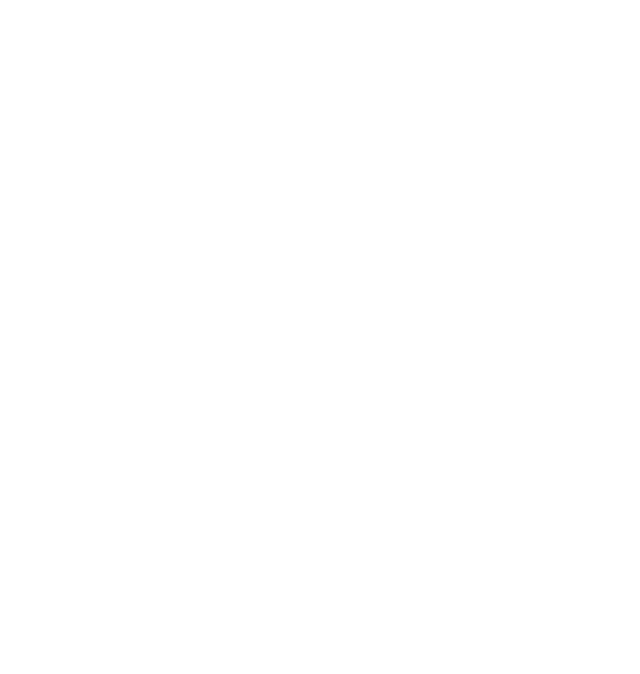
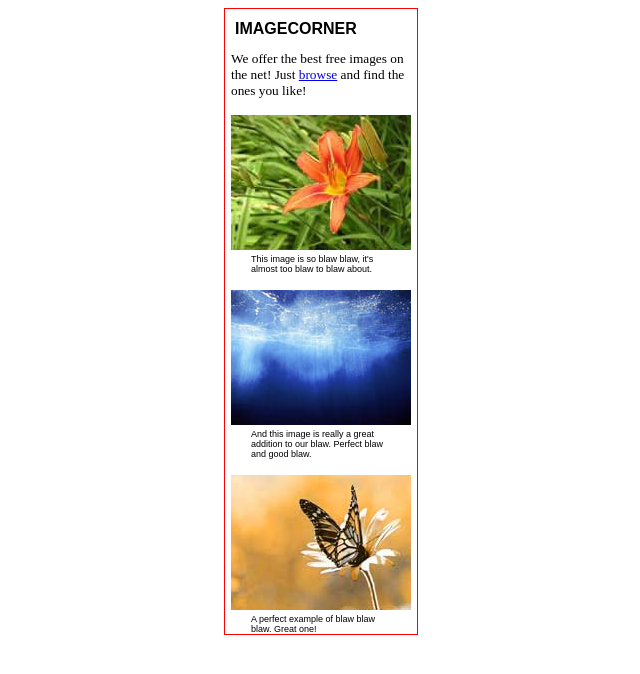
Before and after one commit to ppavlov28/LR-04-3, a plain HTML site: page sidebar.html in a window 1280 px wide. Shown: the whole page, without its empty margins (319-959 px from the left). Drawn offline with Linux system fonts and the light colour scheme.

Commit message:
Sidebar draft

```diff
--- a/sidebar.css
+++ b/sidebar.css
@@ -0,0 +1,30 @@
+aside{
+    width: 192px;
+    min-height: 400px;
+    border: red solid 1px;
+    margin: 0 auto;
+}
+
+h1{
+    font-family: sans-serif;
+    font-size: medium;
+    margin-top: 11px;
+    padding-left: 10px;
+}
+
+p{
+    margin: 0 6px;
+    padding: 0;
+    font-size: smaller;
+}
+
+img{
+    margin: 16px 6px 0 6px;
+}
+
+.pic-caption{
+    text-align: left;
+    font-family: sans-serif;
+    font-size: xx-small;
+    padding: 0 20px;
+}
--- a/sidebar.html
+++ b/sidebar.html
@@ -2,9 +2,37 @@
 <html lang="ru">
 <head>
   <meta charset="UTF-8">
-  <title>Title</title>
+  <title>Sidebar</title>
+  <link rel="stylesheet" href="sidebar.css">
 </head>
 <body>
 
+<aside>
+  <h1>IMAGE<b>CORNER</b></h1>
+
+  <p>
+    We offer the best free images on the net! Just <a href="#">browse</a> and
+    find the ones you like!
+  </p>
+
+  <img src="img/orange_flower.jpg" alt="flower">
+
+  <p class="pic-caption">
+    This image is so blaw blaw, it's almost too blaw to blaw about.
+  </p>
+
+  <img src="img/Ocean.jpg" alt="ocean">
+
+  <p class="pic-caption">
+    And this image is really a great addition to our blaw. Perfect
+    blaw and good blaw.
+  </p>
+
+  <img src="img/butterfly.jpg" alt="butterfly">
+
+  <p class="pic-caption">A perfect example of blaw blaw blaw. Great one!</p>
+
+</aside>
+
 </body>
 </html>
```
